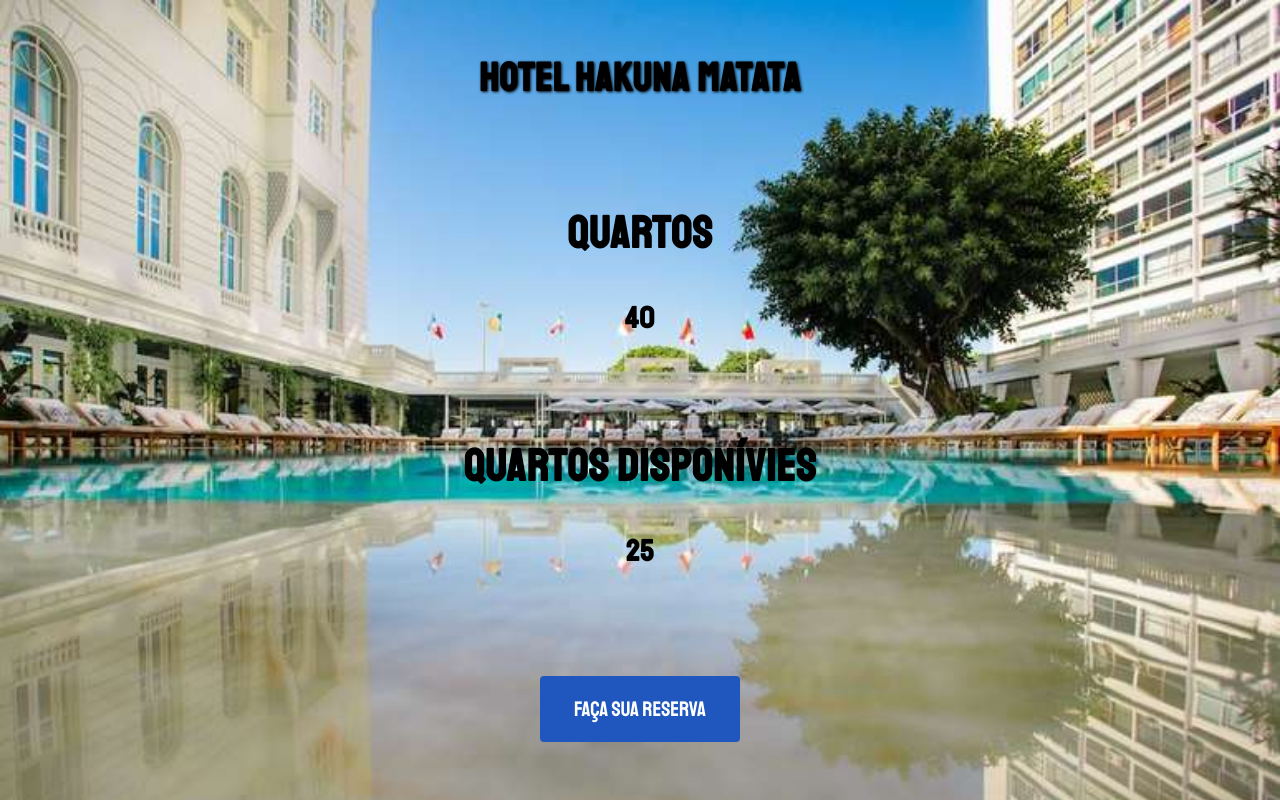
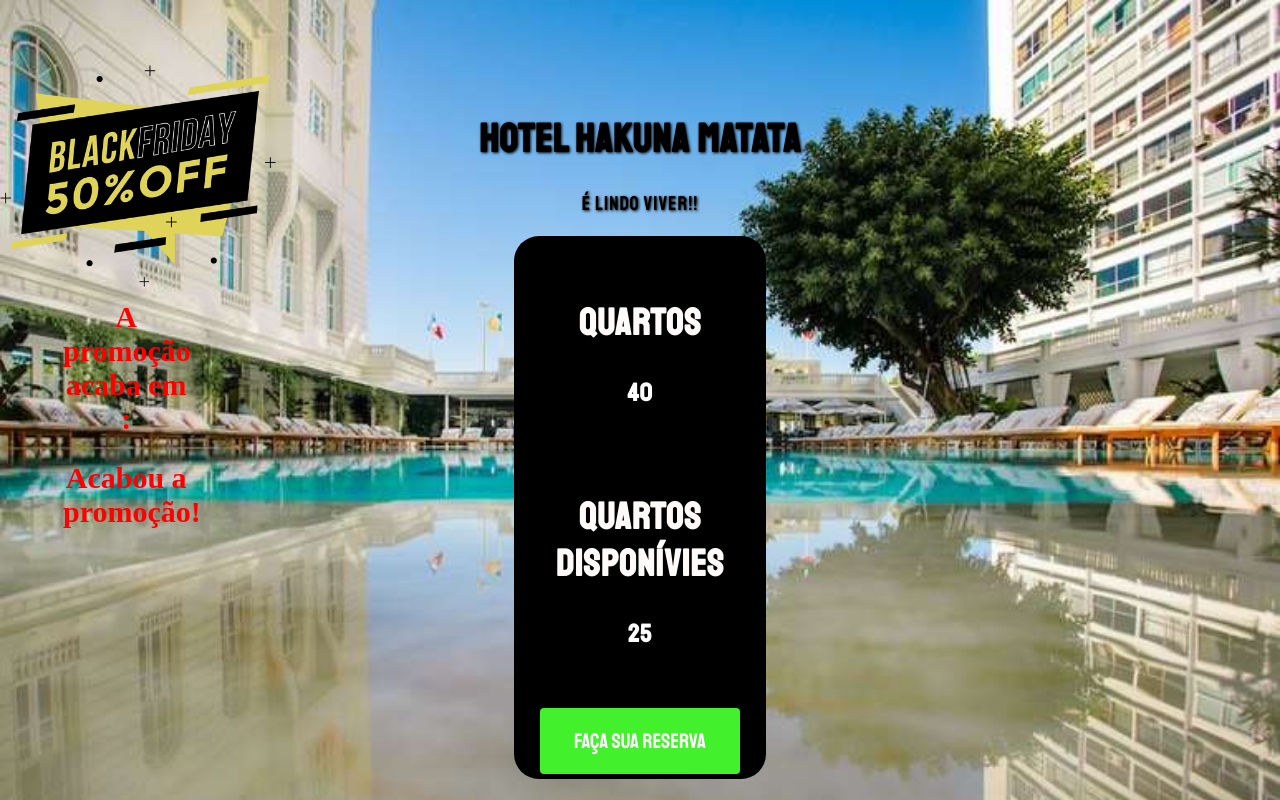
Before and after one commit to vitorbrack/TFT2, a plain HTML site: page hotel.html in a window 1280 px wide. Drawn offline with Linux system fonts and the light colour scheme.

Commit message:
atualização do hotel

```diff
--- a/css/hotel.css
+++ b/css/hotel.css
@@ -1,8 +1,4 @@
-#pagina{
-	background-color: #000000;
-	color: #ffffff;
-	margin: 0;
-}
+
 .fundo{
 	background-image:url('../image/piscina.jpg');
 	background-repeat: no-repeat;
@@ -12,11 +8,11 @@
 }
 
  .texto{
-    color: rgb(0, 0, 0);
+    color: rgb(255, 255, 255);
 	font-family: Staatliches;
 	text-align:center;
 	letter-spacing: 1px;
-	font-size: 30px;
+	font-size: 25px;
 }
 
 .titulo{
@@ -26,20 +22,12 @@
 	letter-spacing: 1px;
 	font-size: 40px;
 	text-shadow:1px 1px 3px #000;
-}
-
-.botao{
-	font-family: Staatliches ;
-
-}
-
-a.ativo{
-	padding: 15px;
+	margin-top: -470px;
 }
 .button {
 	display:inline-block;
 	border-radius: 4px;
-	background-color: #1f57be;
+	background-color: #42f12b;
 	border: none;
 	color: #FFFFFF;
 	text-align: center;
@@ -76,3 +64,38 @@ a.ativo{
 	opacity: 1;
 	right: 0;
   }
+  .image{
+	position: relative;
+	right: 20px;
+	top: 0%;
+  }
+  .cor{
+	color: rgb(0, 0, 0);
+	font-family: Staatliches;
+	text-align:center;
+	letter-spacing: 1px;
+	font-size: 20px;
+	text-shadow:1px 1px 3px #000;
+}
+.caixa{
+	text-align: center;
+	width: 20%;
+	height: 0%;
+	background-color: rgb(0, 0, 0);
+	color: snow;
+	margin-left: auto;
+	margin-right: auto;
+	border-radius: 25px;
+}
+.caixa1{
+	font-family:Staatliche ;
+	font-size: 20px;
+	text-align: center;
+	width: 10%;
+	height: 10%;
+	background-color: transparent;
+	color: rgb(255, 0, 0);
+	margin: 55px;
+	border-radius: 10px;
+	margin-top: -55px;
+}
--- a/hotel.html
+++ b/hotel.html
@@ -11,9 +11,16 @@
 <body class="fundo">
     <br>
 <header>
+    <img src="/image/promoçao.png" width="300" class="image">
+    <div class="caixa1">
+        <h2>  A promoção acaba em :</h2>
+        <h2 id="data"> </h2>
+        </div>
     <h1 id="nomes" class="titulo"></h1>
+    <p class="cor">É lindo viver!!</p>
 </header>
 <div class ="texto">
+    <div class="caixa">
     <br>
     <h2> Quartos</h2>
     <h2 id="room" class="texto"></h2>
@@ -21,8 +28,9 @@
     <h2> Quartos Disponívies</h2>
     <h2 id="reserv" class="texto"></h2>
     <br>
-    <br>
     <button class="button" style="vertical-align:middle" onclick="verificaVagas()"><span>Faça sua reserva</span></button>
+
+</div>
 </div>
 
     <script src="js/hotel.js"></script>
--- a/js/hotel.js
+++ b/js/hotel.js
@@ -25,3 +25,23 @@ function verificaVagas(){
   }
 
 }
+var countDownDate = new Date("Jun 10, 2021 11:50:00").getTime();
+var x = setInterval(function() {
+
+  var now = new Date().getTime();
+
+  var distance = countDownDate - now;
+
+  var days = Math.floor(distance / (1000 * 60 * 60 * 24));
+  var hours = Math.floor((distance % (1000 * 60 * 60 * 24)) / (1000 * 60 * 60));
+  var minutes = Math.floor((distance % (1000 * 60 * 60)) / (1000 * 60));
+  var seconds = Math.floor((distance % (1000 * 60)) / 1000);
+
+  document.getElementById("data").innerHTML = days + "d " + hours + "h "
+  + minutes + "m " + seconds + "s ";
+
+  if (distance < 0) {
+    clearInterval(x);
+    document.getElementById("data").innerHTML = "Acabou a promoção!";
+  }
+}, 1000);
```
Also changed, not shown: image/promoçao.png (added).
